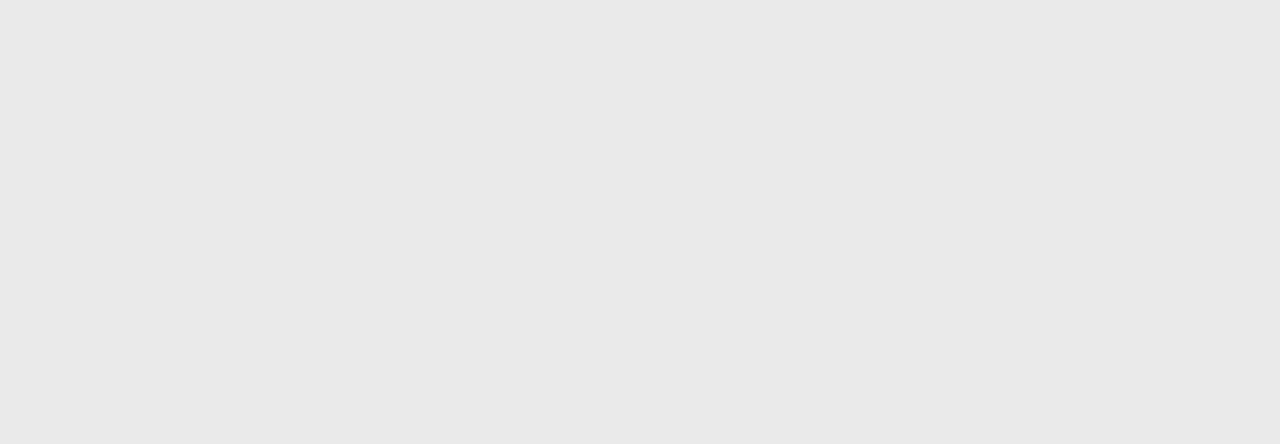
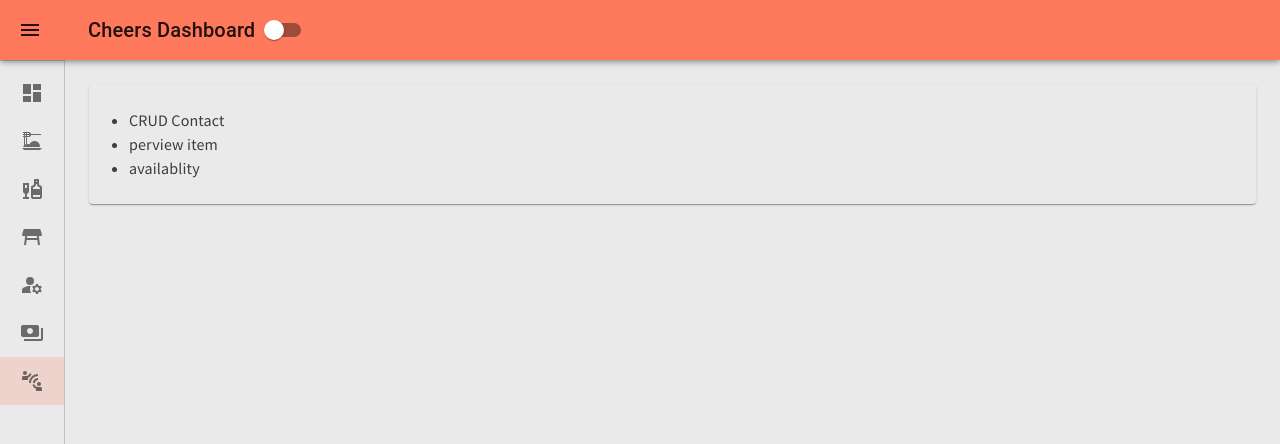
Before and after one commit to nu5rim3/cheers-dashboard, a React (Create React App) app: page /contact in a window 1280 px wide. Before the commit this address had no page. Shown: the top 444 px of the page. Built offline with nearby package versions, Linux system fonts and the light colour scheme.

Commit message:
[Added] - added new pages and setup the route function to move

```diff
--- /dev/null
+++ b/src/config.tsx
@@ -0,0 +1,69 @@
+import DashboardIcon from '@mui/icons-material/Dashboard';
+import DinnerDiningIcon from '@mui/icons-material/DinnerDining';
+import LiquorIcon from '@mui/icons-material/Liquor';
+import TableRestaurantIcon from '@mui/icons-material/TableRestaurant';
+import ConnectWithoutContactIcon from '@mui/icons-material/ConnectWithoutContact';
+import PaymentsIcon from '@mui/icons-material/Payments';
+import ManageAccountsIcon from '@mui/icons-material/ManageAccounts';
+
+interface IRoutePath {
+    label: string,
+    path: string,
+    icon: React.ReactNode,
+    active: boolean,
+    level: number
+
+}
+const routePath: IRoutePath[] = [
+    {
+        label: 'DashBoard',
+        path: '/',
+        icon: <DashboardIcon />,
+        active: true,
+        level: 0
+    },
+    {
+        label: 'Foods',
+        path: '/foods',
+        icon: <DinnerDiningIcon />,
+        active: false,
+        level: 0
+    },
+    {
+        label: 'Beverages',
+        path: '/beverages',
+        icon: <LiquorIcon />,
+        active: false,
+        level: 0
+    },
+    {
+        label: 'Tables',
+        path: '/tables',
+        icon: <TableRestaurantIcon />,
+        active: false,
+        level: 0
+    },
+    {
+        label: 'Profile',
+        path: '/profile',
+        icon: <ManageAccountsIcon />,
+        active: false,
+        level: 1
+    },
+    {
+        label: 'Payments',
+        path: '/payments',
+        icon: <PaymentsIcon />,
+        active: false,
+        level: 1
+    },
+    {
+        label: 'Contact',
+        path: '/contact',
+        icon: <ConnectWithoutContactIcon />,
+        active: false,
+        level: 1
+    }
+]
+
+export default routePath;
--- a/src/layout/MainLayout/Drawer/index.tsx
+++ b/src/layout/MainLayout/Drawer/index.tsx
@@ -1,5 +1,5 @@
 import * as React from 'react';
-import { styled, useTheme, Theme, CSSObject } from '@mui/material/styles';
+import { styled, useTheme, Theme, CSSObject, withStyles } from '@mui/material/styles';
 import Box from '@mui/material/Box';
 import MuiDrawer from '@mui/material/Drawer';
 import MuiAppBar, { AppBarProps as MuiAppBarProps } from '@mui/material/AppBar';
@@ -20,7 +20,12 @@ import InboxIcon from '@mui/icons-material/MoveToInbox';
 import MailIcon from '@mui/icons-material/Mail';
 import { useDispatch, useSelector } from 'react-redux';
 import Switch from '@mui/material/Switch/Switch';
+
+import routePath from '../../../config';
+
 import { toggleTheme } from '../../../store/reducers/themeSlice';
+import SvgIcon from '@mui/icons-material/Menu';
+import { Link, useNavigate, useLocation } from 'react-router-dom';
 
 const drawerWidth = 240;
 
@@ -99,6 +104,12 @@ interface MiniDrawerProps {
 
 const MiniDrawer: React.FC<MiniDrawerProps> = ({ children }) => {
     const theme = useTheme();
+
+    const currentPath = useLocation().pathname;
+
+    const fullUrl = currentPath.split('/');
+    const urlEntry = `/${fullUrl[1]}`
+
     const [open, setOpen] = React.useState(false);
 
     const customTheme = useSelector((state: any) => state.theme);
@@ -113,6 +124,8 @@ const MiniDrawer: React.FC<MiniDrawerProps> = ({ children }) => {
     const handleDrawerClose = () => {
         setOpen(false);
     };
+
+    console.log(urlEntry)
 
     return (
         <Box sx={{ display: 'flex' }}>
@@ -148,13 +161,19 @@ const MiniDrawer: React.FC<MiniDrawerProps> = ({ children }) => {
                 </DrawerHeader>
                 <Divider />
                 <List>
-                    {['DashBoard', 'Foods', 'Beverages', 'Tables'].map((text, index) => (
-                        <ListItem key={text} disablePadding sx={{ display: 'block' }}>
+                    {routePath.map((item: any) => (
                         <ListItemButton
+                            key={item.label}
+                            disableGutters={true}
+                            dense={true}
+                            autoFocus={true}
+                            component={Link} to={item.path}
+                            selected={urlEntry === item.path}
+                            // selected={true}
                             sx={{
                                 minHeight: 48,
                                 justifyContent: open ? 'initial' : 'center',
-                                    px: 2.5,
+                                px: 2.5
                             }}
                         >
                             <ListItemIcon
@@ -164,15 +183,14 @@ const MiniDrawer: React.FC<MiniDrawerProps> = ({ children }) => {
                                     justifyContent: 'center',
                                 }}
                             >
-                                    {index % 2 === 0 ? <InboxIcon /> : <MailIcon />}
+                                {item.icon}
                             </ListItemIcon>
-                                <ListItemText primary={text} sx={{ opacity: open ? 1 : 0 }} />
+                            <ListItemText primary={item.label} sx={{ opacity: open ? 1 : 0 }} />
                         </ListItemButton>
-                        </ListItem>
                     ))}
                 </List>
-                <Divider />
-                <List>
+                {/* <Divider /> */}
+                {/* <List>
                     {['Profile', 'Payments', 'Contact'].map((text, index) => (
                         <ListItem key={text} disablePadding sx={{ display: 'block' }}>
                             <ListItemButton
@@ -195,7 +213,7 @@ const MiniDrawer: React.FC<MiniDrawerProps> = ({ children }) => {
                             </ListItemButton>
                         </ListItem>
                     ))}
-                </List>
+                </List> */}
             </Drawer>
             <Box component="main" sx={{ flexGrow: 1, p: 3 }}>
                 <DrawerHeader />
--- /dev/null
+++ b/src/pages/Contact/index.tsx
@@ -0,0 +1,21 @@
+import Box from '@mui/material/Box/Box';
+import Paper from '@mui/material/Paper/Paper';
+import React from 'react'
+
+const Contact = () => {
+    return (
+        <>
+            <Paper>
+                <Box pt={1} pb={1}>
+                    <ul>
+                        <li>CRUD Contact</li>
+                        <li>perview item</li>
+                        <li>availablity</li>
+                    </ul>
+                </Box>
+            </Paper>
+        </>
+    )
+}
+
+export default Contact;
--- /dev/null
+++ b/src/pages/Payments/index.tsx
@@ -0,0 +1,21 @@
+import Box from '@mui/material/Box/Box';
+import Paper from '@mui/material/Paper/Paper';
+import React from 'react'
+
+const Payments = () => {
+    return (
+        <>
+            <Paper>
+                <Box pt={1} pb={1}>
+                    <ul>
+                        <li>CRUD Payments</li>
+                        <li>perview item</li>
+                        <li>availablity</li>
+                    </ul>
+                </Box>
+            </Paper>
+        </>
+    )
+}
+
+export default Payments;
--- /dev/null
+++ b/src/pages/Profile/index.tsx
@@ -0,0 +1,21 @@
+import Box from '@mui/material/Box/Box';
+import Paper from '@mui/material/Paper/Paper';
+import React from 'react'
+
+const Profile = () => {
+    return (
+        <>
+            <Paper>
+                <Box pt={1} pb={1}>
+                    <ul>
+                        <li>CRUD Profile</li>
+                        <li>perview item</li>
+                        <li>availablity</li>
+                    </ul>
+                </Box>
+            </Paper>
+        </>
+    )
+}
+
+export default Profile;
--- /dev/null
+++ b/src/pages/Tables/index.tsx
@@ -0,0 +1,21 @@
+import Box from '@mui/material/Box/Box';
+import Paper from '@mui/material/Paper/Paper';
+import React from 'react'
+
+const Tables = () => {
+    return (
+        <>
+            <Paper>
+                <Box pt={1} pb={1}>
+                    <ul>
+                        <li>CRUD Tables</li>
+                        <li>perview item</li>
+                        <li>availablity</li>
+                    </ul>
+                </Box>
+            </Paper>
+        </>
+    )
+}
+
+export default Tables;
--- a/src/themes/index.tsx
+++ b/src/themes/index.tsx
@@ -24,7 +24,7 @@ const ThemeProvider: React.FC<ThemeProviderProps> = ({ children }) => {
       },
       text: {
         primary: paletteColor.grey[200],
-        secondary: paletteColor.grey[200],
+        secondary: paletteColor.grey[800],
         disabled: paletteColor.grey[400]
       },
       action: {
--- /dev/null
+++ b/src/themes/overrides/ListItemButton.tsx
@@ -0,0 +1,18 @@
+// ==============================|| OVERRIDES - LIST ITEM ICON ||============================== //
+
+export default function ListItemButton(theme: any) {
+    return {
+        MuiListItemButton: {
+            styleOverrides: {
+              root: {
+                '&.Mui-selected': {
+                  backgroundColor: theme.palette.primary.main,
+                },
+              },
+              selected: {
+                backgroundColor: theme.palette.primary.main,
+              }
+            }
+          },
+    };
+}
--- a/src/themes/overrides/index.tsx
+++ b/src/themes/overrides/index.tsx
@@ -17,6 +17,7 @@ import Tab from './Tab';
 import TableCell from './TableCell';
 import Tabs from './Tabs';
 import Typography from './Typography';
+import ListItemButton from './ListItemButton';
 
 // ==============================|| OVERRIDES - MAIN ||============================== //
 
@@ -36,6 +37,7 @@ export default function ComponentsOverrides(theme: any) {
         Tab(theme),
         TableCell(theme),
         Tabs(),
-        Typography()
+        Typography(),
+        ListItemButton(theme)
     );
 }
```
Also changed, not shown: src/pages/Beverages/index.tsx (added, +21 -0 lines), src/routes/MainRoutes.tsx (+25 -0 lines). Lines whose indentation alone changed are shown as unchanged.
